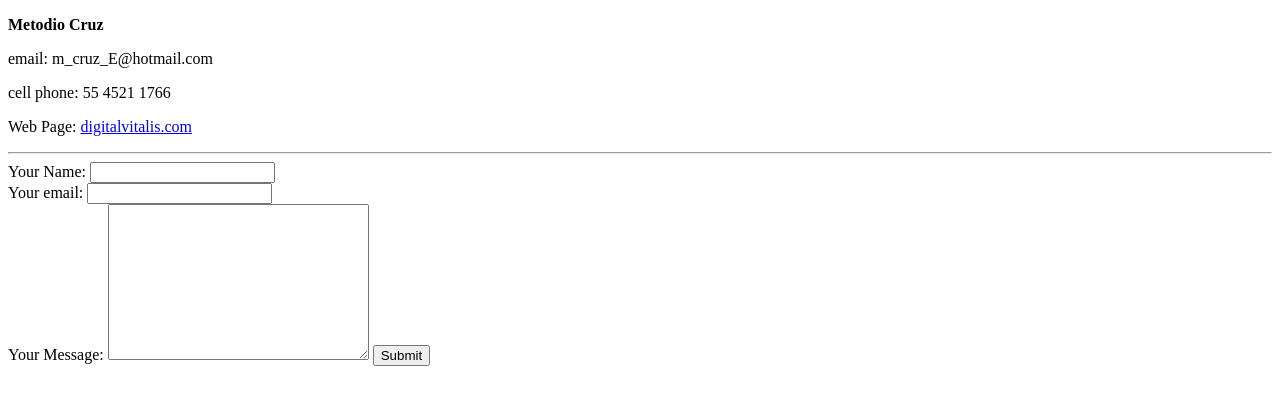
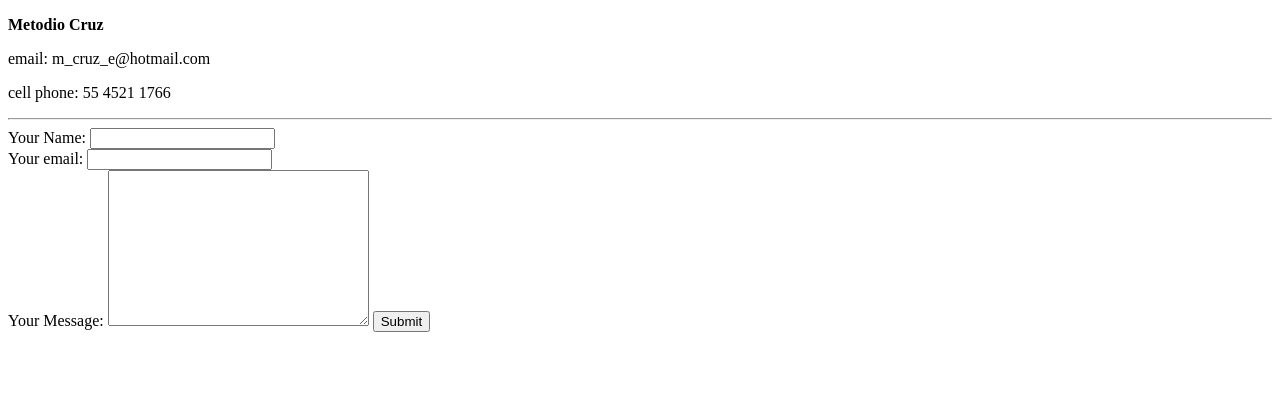
Before and after one commit to mcruze/testmce, a plain HTML site: page contactme.html in a window 1280 px wide. Drawn offline with Linux system fonts and the light colour scheme.

Commit message:
Little fixes before publishing my first website
First web site from Udemy Course, Web Development Bootcamp

```diff
--- a/contactme.html
+++ b/contactme.html
@@ -6,9 +6,8 @@
   </head>
   <body>
     <p><strong>Metodio Cruz</strong></p>
-    <p>email: m_cruz_E@hotmail.com</p>
+    <p>email: m_cruz_e@hotmail.com</p>
     <p>cell phone: 55 4521 1766</p>
-    <p>Web Page: <a href="https://digitalvitalis.com/">digitalvitalis.com</a></p>
     <hr>
     <form action="mailto:m_cruz_e@hotmail.com" method="post" enctype="text/plain">
       <label>Your Name:</label>
```
